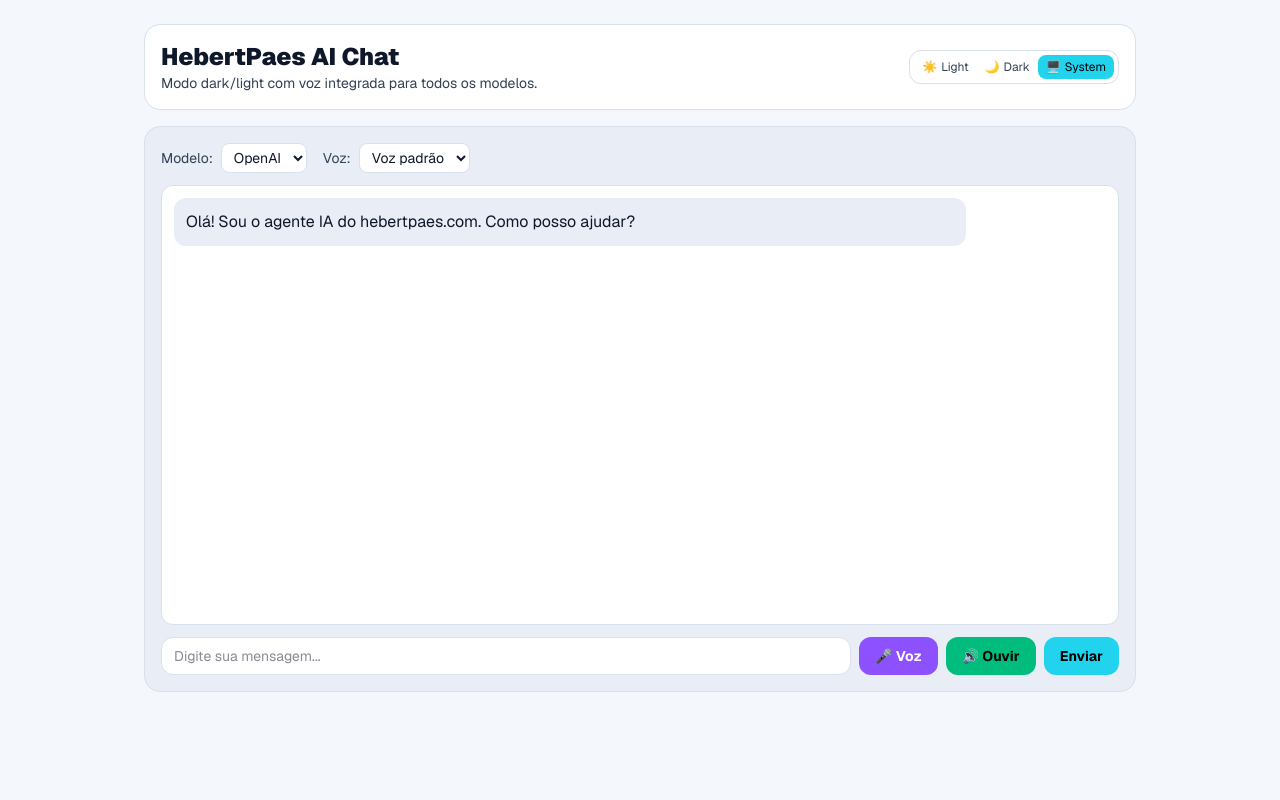
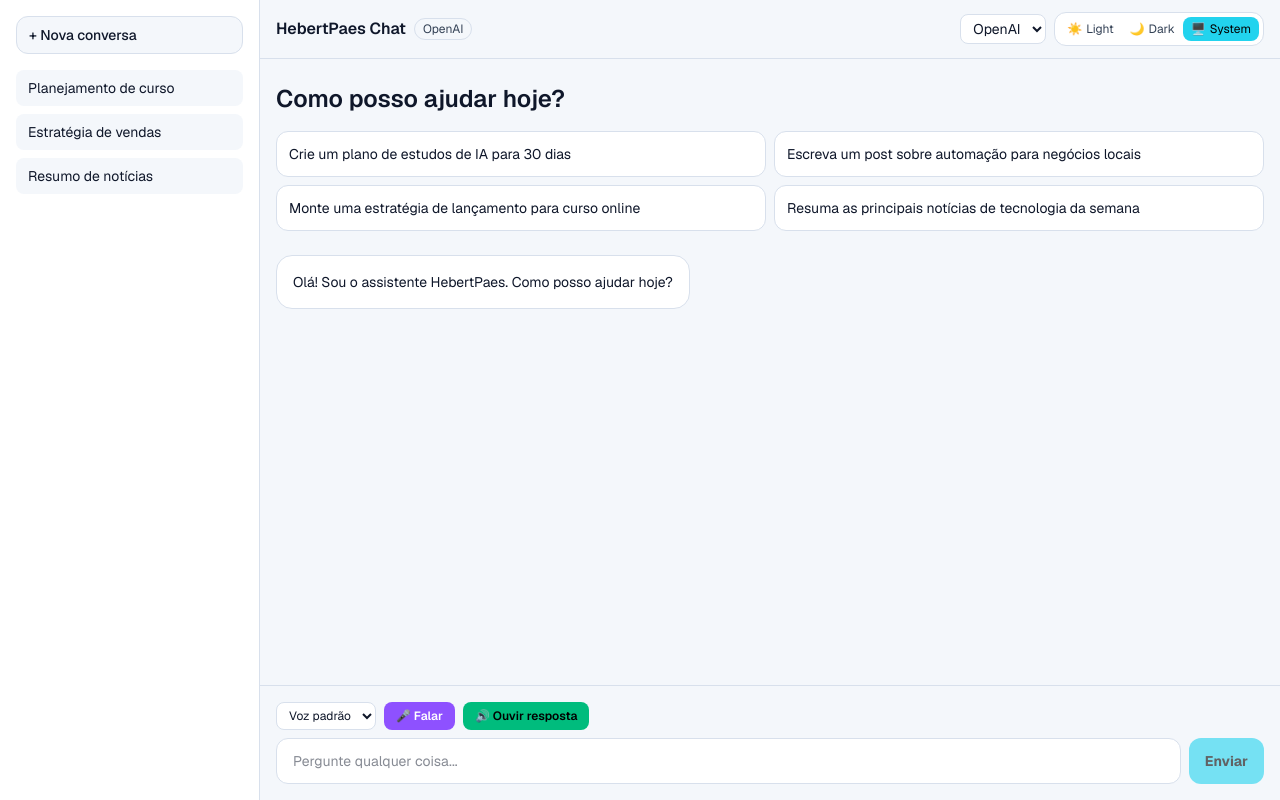
Before and after one commit to hebertpaes/hebertpaes-portfolio, a Next.js app: page /chat in a window 1280 px wide. Built offline with nearby package versions, Linux system fonts and the light colour scheme.

Commit message:
feat(chat): redesign /chat with chat-style layout and voice controls

```diff
--- a/app/chat/chat-client.tsx
+++ b/app/chat/chat-client.tsx
@@ -1,20 +1,39 @@
 "use client";
 
-import { useEffect, useState } from "react";
+import { useEffect, useMemo, useState } from "react";
 import ThemeToggle from "../components/theme-toggle";
 
+type Provider = "openai" | "claude" | "gemini" | "llama" | "mistral";
 type Msg = { role: "user" | "assistant"; text: string };
 
+const providerLabel: Record<Provider, string> = {
+  openai: "OpenAI",
+  claude: "Claude",
+  gemini: "Gemini",
+  llama: "Llama",
+  mistral: "Mistral",
+};
+
 export default function ChatClient() {
-  const [model, setModel] = useState("openai");
+  const [model, setModel] = useState<Provider>("openai");
   const [input, setInput] = useState("");
   const [loading, setLoading] = useState(false);
   const [isListening, setIsListening] = useState(false);
   const [selectedVoice, setSelectedVoice] = useState("");
   const [voices, setVoices] = useState<SpeechSynthesisVoice[]>([]);
   const [messages, setMessages] = useState<Msg[]>([
-    { role: "assistant", text: "Olá! Sou o agente IA do hebertpaes.com. Como posso ajudar?" },
+    { role: "assistant", text: "Olá! Sou o assistente HebertPaes. Como posso ajudar hoje?" },
   ]);
+
+  const suggestions = useMemo(
+    () => [
+      "Crie um plano de estudos de IA para 30 dias",
+      "Escreva um post sobre automação para negócios locais",
+      "Monte uma estratégia de lançamento para curso online",
+      "Resuma as principais notícias de tecnologia da semana",
+    ],
+    [],
+  );
 
   useEffect(() => {
     if (typeof window === "undefined" || !window.speechSynthesis) return;
@@ -36,17 +55,19 @@ export default function ChatClient() {
     };
   }, [selectedVoice]);
 
-  async function send() {
-    if (!input.trim() || loading) return;
-    const text = input.trim();
-    setInput("");
-    setMessages((prev) => [...prev, { role: "user", text }]);
+  async function send(textArg?: string) {
+    const finalText = (textArg ?? input).trim();
+    if (!finalText || loading) return;
+
+    if (!textArg) setInput("");
+    setMessages((prev) => [...prev, { role: "user", text: finalText }]);
     setLoading(true);
+
     try {
       const res = await fetch("/api/ai/chat", {
         method: "POST",
         headers: { "Content-Type": "application/json" },
-        body: JSON.stringify({ prompt: text, model }),
+        body: JSON.stringify({ prompt: finalText, model }),
       });
       const data = await res.json();
       setMessages((prev) => [...prev, { role: "assistant", text: data.reply || "Sem resposta no momento." }]);
@@ -96,75 +117,133 @@ export default function ChatClient() {
   }
 
   return (
-    <main className="min-h-screen bg-[var(--bg-primary)] text-[var(--text-primary)] transition-colors duration-300">
-      <div className="mx-auto flex max-w-5xl flex-col gap-4 px-4 py-6">
-        <header className="flex items-center justify-between rounded-2xl border border-[var(--border-primary)] bg-[var(--bg-surface)] p-4">
-          <div>
-            <h1 className="text-2xl font-black">HebertPaes AI Chat</h1>
-            <p className="text-sm text-[var(--text-secondary)]">Modo dark/light com voz integrada para todos os modelos.</p>
+    <main className="min-h-screen bg-[var(--bg-primary)] text-[var(--text-primary)]">
+      <div className="mx-auto grid min-h-screen max-w-7xl grid-cols-1 md:grid-cols-[260px_1fr]">
+        <aside className="border-r border-[var(--border-primary)] bg-[var(--bg-surface)] p-4">
+          <button
+            type="button"
+            onClick={() => setMessages([{ role: "assistant", text: "Nova conversa iniciada. Como posso ajudar?" }])}
+            className="mb-4 w-full rounded-xl border border-[var(--border-primary)] bg-[var(--bg-primary)] px-3 py-2 text-left text-sm font-medium hover:bg-[var(--bg-muted)]"
+          >
+            + Nova conversa
+          </button>
+
+          <div className="space-y-2">
+            <div className="rounded-lg bg-[var(--bg-primary)] px-3 py-2 text-sm">Planejamento de curso</div>
+            <div className="rounded-lg bg-[var(--bg-primary)] px-3 py-2 text-sm">Estratégia de vendas</div>
+            <div className="rounded-lg bg-[var(--bg-primary)] px-3 py-2 text-sm">Resumo de notícias</div>
           </div>
-          <ThemeToggle />
-        </header>
+        </aside>
 
-        <section className="rounded-2xl border border-[var(--border-primary)] bg-[var(--bg-muted)] p-4">
-          <div className="mb-3 flex flex-wrap items-center gap-2 text-sm">
-            <span className="text-[var(--text-secondary)]">Modelo:</span>
-            <select value={model} onChange={(e) => setModel(e.target.value)} className="rounded-lg border border-[var(--border-primary)] bg-[var(--bg-surface)] px-2 py-1">
+        <section className="flex min-h-screen flex-col">
+          <header className="flex items-center justify-between border-b border-[var(--border-primary)] px-4 py-3">
+            <div className="flex items-center gap-2">
+              <h1 className="text-base font-semibold">HebertPaes Chat</h1>
+              <span className="rounded-full border border-[var(--border-primary)] px-2 py-0.5 text-xs text-[var(--text-secondary)]">
+                {providerLabel[model]}
+              </span>
+            </div>
+            <div className="flex items-center gap-2">
+              <select
+                value={model}
+                onChange={(e) => setModel(e.target.value as Provider)}
+                className="rounded-lg border border-[var(--border-primary)] bg-[var(--bg-surface)] px-2 py-1 text-sm"
+              >
                 <option value="openai">OpenAI</option>
                 <option value="claude">Claude</option>
                 <option value="gemini">Gemini</option>
                 <option value="llama">Llama</option>
                 <option value="mistral">Mistral</option>
               </select>
+              <ThemeToggle />
+            </div>
+          </header>
 
-            <span className="ml-2 text-[var(--text-secondary)]">Voz:</span>
+          <div className="flex-1 overflow-y-auto px-4 py-6">
+            {messages.length <= 1 && (
+              <div className="mb-6">
+                <h2 className="text-2xl font-semibold">Como posso ajudar hoje?</h2>
+                <div className="mt-4 grid gap-2 md:grid-cols-2">
+                  {suggestions.map((s) => (
+                    <button
+                      key={s}
+                      type="button"
+                      onClick={() => send(s)}
+                      className="rounded-xl border border-[var(--border-primary)] bg-[var(--bg-surface)] px-3 py-3 text-left text-sm hover:bg-[var(--bg-muted)]"
+                    >
+                      {s}
+                    </button>
+                  ))}
+                </div>
+              </div>
+            )}
+
+            <div className="space-y-4">
+              {messages.map((m, i) => (
+                <div key={`${m.role}-${i}`} className={`flex ${m.role === "user" ? "justify-end" : "justify-start"}`}>
+                  <div
+                    className={`max-w-[85%] rounded-2xl px-4 py-3 text-sm leading-7 ${
+                      m.role === "user"
+                        ? "bg-cyan-500/20"
+                        : "border border-[var(--border-primary)] bg-[var(--bg-surface)]"
+                    }`}
+                  >
+                    {m.text}
+                  </div>
+                </div>
+              ))}
+              {loading && (
+                <div className="text-sm text-[var(--text-secondary)]">Gerando resposta...</div>
+              )}
+            </div>
+          </div>
+
+          <footer className="border-t border-[var(--border-primary)] p-4">
+            <div className="mb-2 flex flex-wrap items-center gap-2">
               <select
                 value={selectedVoice}
                 onChange={(e) => setSelectedVoice(e.target.value)}
-              className="max-w-[220px] rounded-lg border border-[var(--border-primary)] bg-[var(--bg-surface)] px-2 py-1"
+                className="max-w-[230px] rounded-lg border border-[var(--border-primary)] bg-[var(--bg-surface)] px-2 py-1 text-xs"
               >
                 {voices.length === 0 && <option value="">Voz padrão</option>}
                 {voices.map((v) => (
                   <option key={v.name} value={v.name}>{v.name} ({v.lang})</option>
                 ))}
               </select>
+              <button
+                type="button"
+                onClick={startVoiceInput}
+                disabled={isListening}
+                className="rounded-lg bg-violet-500 px-3 py-1.5 text-xs font-semibold text-white disabled:opacity-60"
+              >
+                {isListening ? "Ouvindo..." : "🎤 Falar"}
+              </button>
+              <button
+                type="button"
+                onClick={speakLastAssistant}
+                className="rounded-lg bg-emerald-500 px-3 py-1.5 text-xs font-semibold text-black"
+              >
+                🔊 Ouvir resposta
+              </button>
             </div>
 
-          <div className="h-[55vh] space-y-3 overflow-y-auto rounded-xl border border-[var(--border-primary)] bg-[var(--bg-surface)] p-3">
-            {messages.map((m, i) => (
-              <div key={`${m.role}-${i}`} className={m.role === "user" ? "ml-auto max-w-[85%] rounded-xl bg-cyan-500/20 p-3" : "max-w-[85%] rounded-xl bg-[var(--bg-muted)] p-3"}>
-                {m.text}
-              </div>
-            ))}
-          </div>
-
-          <div className="mt-3 flex flex-wrap gap-2">
+            <div className="flex gap-2">
               <input
                 value={input}
                 onChange={(e) => setInput(e.target.value)}
                 onKeyDown={(e) => e.key === "Enter" && send()}
-              placeholder="Digite sua mensagem..."
-              className="min-w-[260px] flex-1 rounded-xl border border-[var(--border-primary)] bg-[var(--bg-surface)] px-3 py-2 text-sm"
+                placeholder="Pergunte qualquer coisa..."
+                className="w-full rounded-xl border border-[var(--border-primary)] bg-[var(--bg-surface)] px-4 py-3 text-sm"
               />
               <button
-              type="button"
-              onClick={startVoiceInput}
-              disabled={isListening}
-              className="rounded-xl bg-violet-500 px-4 py-2 text-sm font-bold text-white disabled:opacity-60"
+                onClick={() => send()}
+                disabled={loading || !input.trim()}
+                className="rounded-xl bg-[var(--accent)] px-4 py-3 text-sm font-bold text-black disabled:opacity-60"
               >
-              {isListening ? "Ouvindo..." : "🎤 Voz"}
-            </button>
-            <button
-              type="button"
-              onClick={speakLastAssistant}
-              className="rounded-xl bg-emerald-500 px-4 py-2 text-sm font-bold text-black"
-            >
-              🔊 Ouvir
-            </button>
-            <button onClick={send} disabled={loading} className="rounded-xl bg-[var(--accent)] px-4 py-2 text-sm font-bold text-black disabled:opacity-60">
-              {loading ? "..." : "Enviar"}
+                Enviar
               </button>
             </div>
+          </footer>
         </section>
       </div>
     </main>
```
Lines whose indentation alone changed are shown as unchanged.
